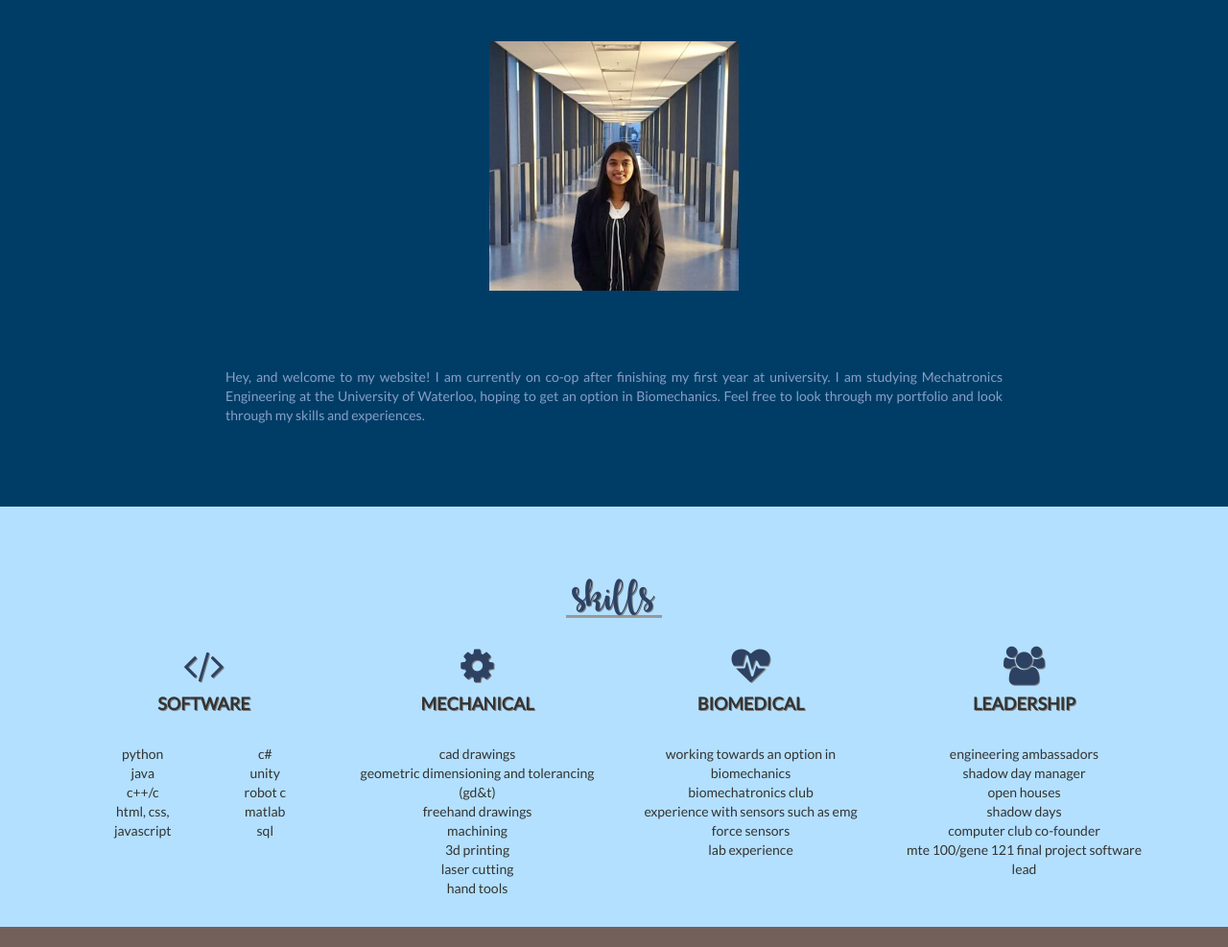
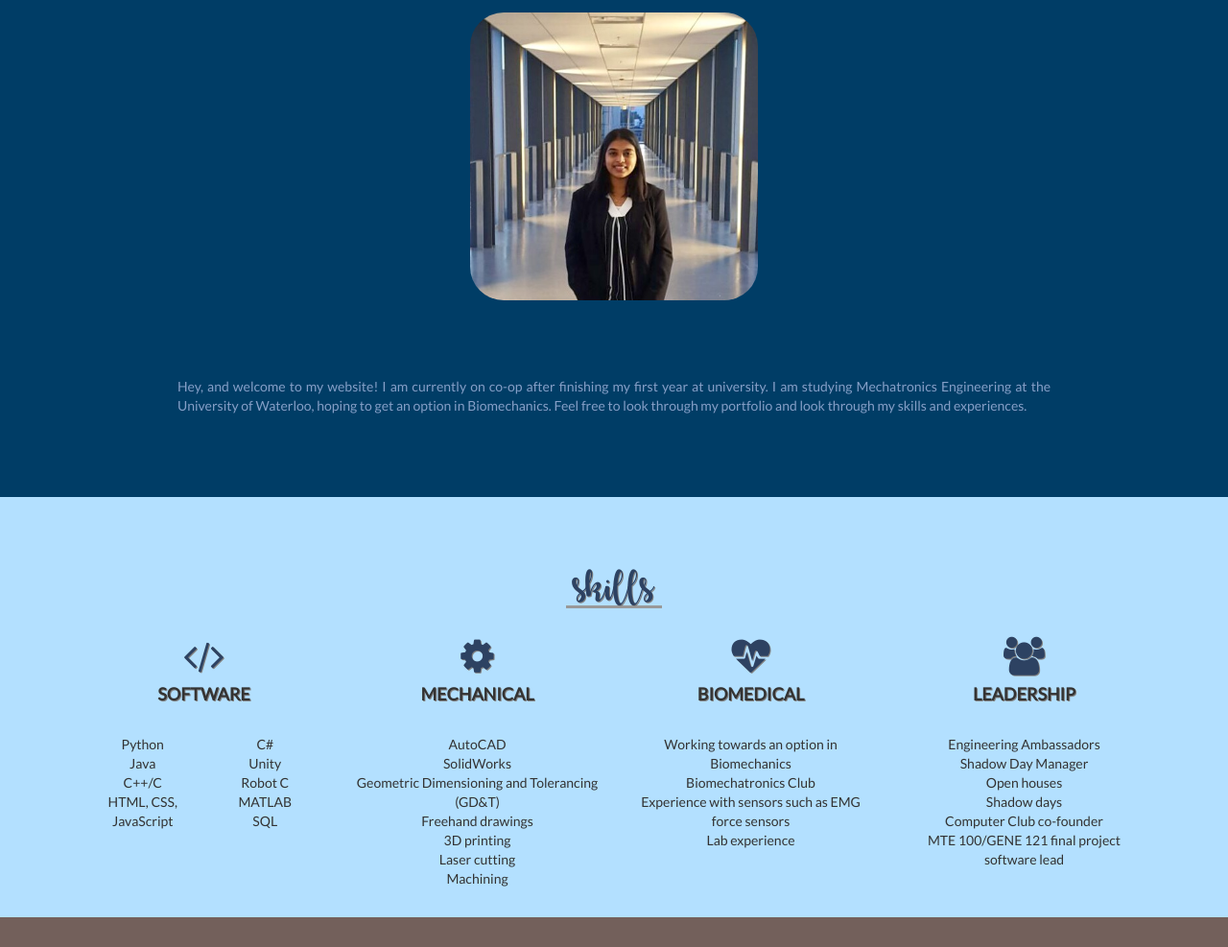
Before and after one commit to ravdsouza/ravdsouza.github.io, a plain HTML site: page index.html in a window 1280 px wide. Shown: the part 953-1940 px from the top of the page at 96% size. Drawn offline with Linux system fonts and the light colour scheme; a web font is replaced by a local one.

Commit message:
Add files via upload

```diff
--- a/index.html
+++ b/index.html
@@ -107,7 +107,8 @@
 
         <div class="container">
             <div class="row">
-                <div class="col-md-3">
+                <div class="sec">
+                <div class="col-md-3 change">
                     <div class="move">
                         <i class="fa fa-code shadow"></i>
                         <h4 class="shadow"><strong>SOFTWARE</strong></h4>
@@ -115,73 +116,75 @@
                     <p class="alignment">
                         <ul>
                             <div class="col-md-6">
-                            <li>python</li>
-                            <li>java</li>
-                            <li>c++/c</li>
-                            <li>html, css, javascript</li>
-                                </div>
+                                <li>Python</li>
+                                <li>Java</li>
+                                <li>C++/C</li>
+                                <li>HTML, CSS, JavaScript</li>
+                            </div>
                             <div class="col-md-6">
-                            <li>c#</li>
-                            <li>unity</li>
-                            <li>robot c</li>
-                            <li>matlab</li>
-                            <li>sql</li>
-                                </div>
+                                <li>C#</li>
+                                <li>Unity</li>
+                                <li>Robot C</li>
+                                <li>MATLAB</li>
+                                <li>SQL</li>
+                            </div>
                         </ul>
                     </p>
 
                 </div>
-                <div class="col-md-3">
+                <div class="col-md-3 change">
                     <div class="move">
                         <i class="fa fa-gear shadow"></i>
                         <h4 class="shadow"><strong>MECHANICAL</strong></h4>
                     </div>
                     <p class="alignment">
                         <ul>
-                            <li>cad drawings</li>
-                            <li>geometric dimensioning and tolerancing (gd&t)</li>
-                            <li>freehand drawings</li>
-                            <li>machining</li>
-                            <li>3d printing</li>
-                            <li>laser cutting</li>
-                            <li>hand tools</li>
+                            <li>AutoCAD</li>
+                            <li>SolidWorks</li>
+                            <li>Geometric Dimensioning and Tolerancing (GD&T)</li>
+                            <li>Freehand drawings</li>
+                            <li>3D printing</li>
+                            <li>Laser cutting</li>
+                            <li>Machining</li>
                         </ul>
                     </p>
 
                 </div>
-                <div class="col-md-3">
+          </div>
+          <div class="sec">
+                <div class="col-md-3 change">
                     <div class="move">
                         <i class="fa fa-heartbeat shadow"></i>
                         <h4 class="shadow"><strong>BIOMEDICAL</strong></h4>
                     </div>
                     <p class="alignment">
                         <ul>
-                            <li>working towards an option in biomechanics</li>
-                            <li>biomechatronics club</li>
-                            <li>experience with sensors such as emg force sensors</li>
-                            <li>lab experience</li>
+                            <li>Working towards an option in Biomechanics</li>
+                            <li>Biomechatronics Club</li>
+                            <li>Experience with sensors such as EMG force sensors</li>
+                            <li>Lab experience</li>
                         </ul>
                     </p>
 
                 </div>
-                <div class="col-md-3">
+                <div class="col-md-3 change">
                     <div class="move">
                         <i class="fa fa-users shadow"></i>
                         <h4 class="shadow"><strong>LEADERSHIP</strong></h4>
                     </div>
                     <p class="alignment">
                         <ul>
-                            <li>engineering ambassadors</li>
-                            <li>shadow day manager</li>
-                            <li>open houses</li>
-                            <li>shadow days</li>
-                            <li>computer club co-founder</li>
-                            <li>mte 100/gene 121 final project software lead</li>
+                            <li>Engineering Ambassadors</li>
+                            <li>Shadow Day Manager</li>
+                            <li>Open houses</li>
+                            <li>Shadow days</li>
+                            <li>Computer Club co-founder</li>
+                            <li>MTE 100/GENE 121 final project software lead</li>
                         </ul>
                     </p>
 
                 </div>
-
+      </div>
             </div>
         </div>
 
@@ -394,7 +397,7 @@
                 <li>
                     <!-- image modal button -->
               <figure class="project-pic text-center">
-                    <img type="button" src="images/coming-soon.jpg" data-toggle="modal" data-target="#myModal8" alt="Mini factory">
+                    <img type="button" src="images/proj/factory-1.jpg" data-toggle="modal" data-target="#myModal8" alt="Mini factory">
                 </figure>
 
               <!-- modal -->
@@ -409,7 +412,7 @@
                     </div>
                     <div class="modal-body">
                         <p>
-                            <img src="images/coming-soon.jpg" class="modal-pic center-block">
+                            <img src="images/proj/factory-1.JPG" class="modal-pic center-block">
                             <p class="modal-text"></p>
                         </p>
                     </div>
@@ -466,12 +469,14 @@
                     <textarea class="form-control" rows="7" id="m" placeholder="Message *" required></textarea>
 
                     <input type="reset" value="RESET" class="btn btn-warning btn-block btn1" readonly="readonly">
-                    <input type="submit" value="SEND" class="btn btn-warning btn-block btn2" onClick="checkMail()"; readonly="readonly">
+                    <input type="submit" value="SEND" class="btn btn-warning btn-block btn2" onClick="checkMail()" readonly="readonly">
 
                 </div>
             </div>
         </form>
     </section> <!-- END CONTACT ME SECTION -->
+
+<section><button id="demo" onclick="getWidthHeight()">CLICK</button></section>
 
 
     <!-- FOOTER SECTION
--- a/main.css
+++ b/main.css
@@ -242,8 +242,8 @@ header
 .info-abt-me p
 {
     padding-top: 40px;
-    padding-left: 150px;
-    padding-right: 150px;
+    padding-left: 100px;
+    padding-right: 100px;
     padding-top: 65px;
     color: #859fc7;
 }
@@ -256,8 +256,9 @@ header
 
 .pic-of-me img
 {
-    padding-top: 40px;
+    margin-top: 40px;
     max-height: 300px;
+    border-radius: 35px;
 }
 
 .info-abt-me
@@ -279,7 +280,7 @@ header
 
 .welcome
 {
-    border-top: solid 70px #003d66;
+    border-top: solid 40px #003d66;
     border-bottom: solid 55px #003d66;
     background: #003d66;
 }
@@ -374,7 +375,8 @@ header
     transition: all 0.5s;
     opacity: 0.7;
     position: relative;
-    padding-top: 40px;
+    margin-top: 40px;
+    border-radius: 10px;
 }
 
 .project-pic img:hover
@@ -504,10 +506,10 @@ header
     font-size: 20px;
     align-content: center;
     padding-bottom: 10px;
-    padding-top: 50px;
     padding-left: 30px;
     padding-right: 30px;
     text-align: center;
+    vertical-align: center;
 }
 
 .btn-warning
```
